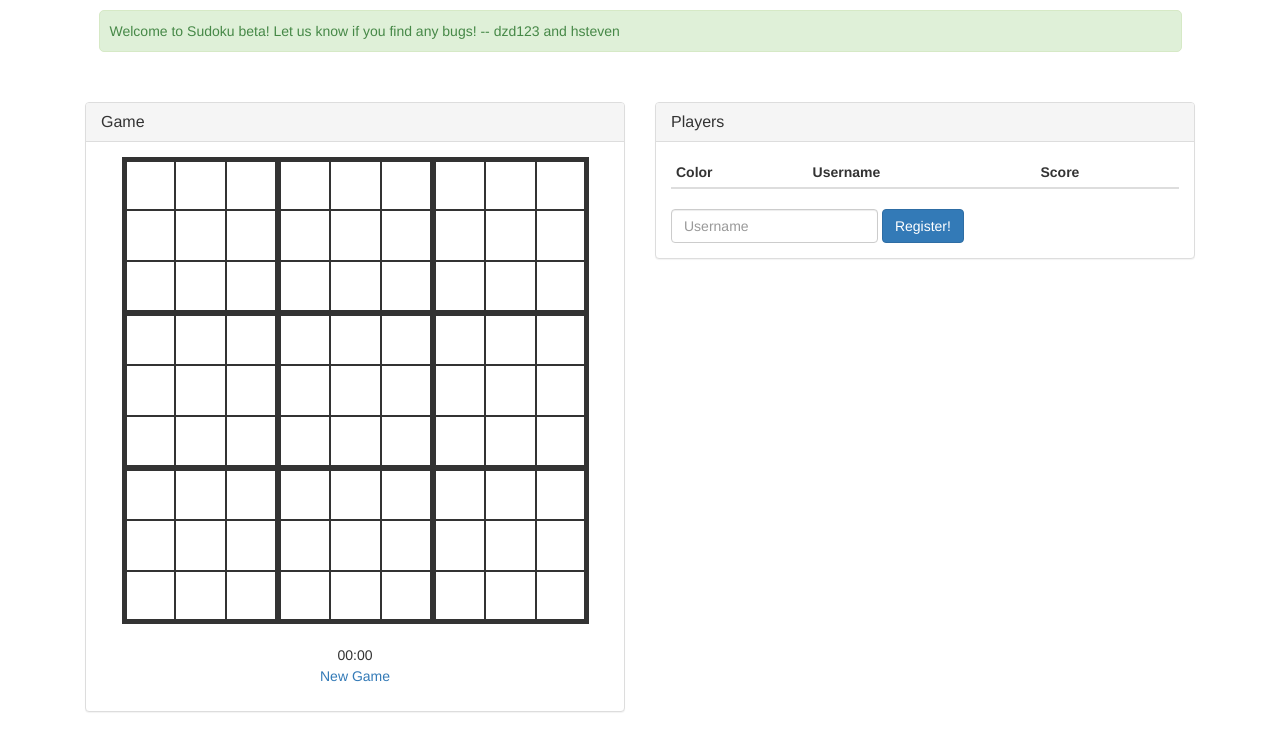
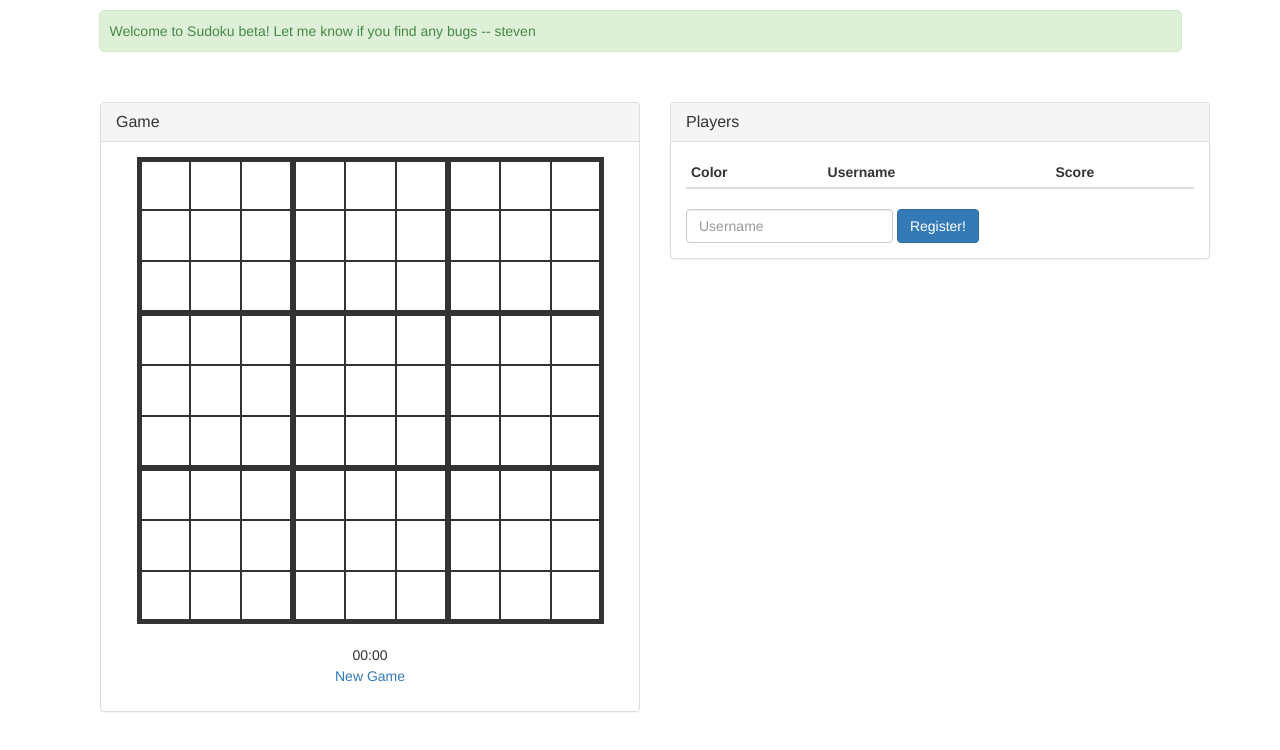
Before and after one commit to stevenhao/pair, a website: page views/index.html in a window 1280 px wide. Drawn offline with Linux system fonts and the light colour scheme; files that its build step writes are made by us from their sources; no server answers; files whose address does not match are found by name.

Commit message:
update landing page

```diff
--- a/views/index.html
+++ b/views/index.html
@@ -20,10 +20,8 @@
   <body>
     <div class="container">
       <div class="message">
-          Welcome to Sudoku beta! Let us know if you find any bugs! --   dzd123 and hsteven
+          Welcome to Sudoku beta! Let me know if you find any bugs -- steven
       </div>
-    </div>
-
     <br><br>
     <div class="container">
       <div class="col-md-6">
```
